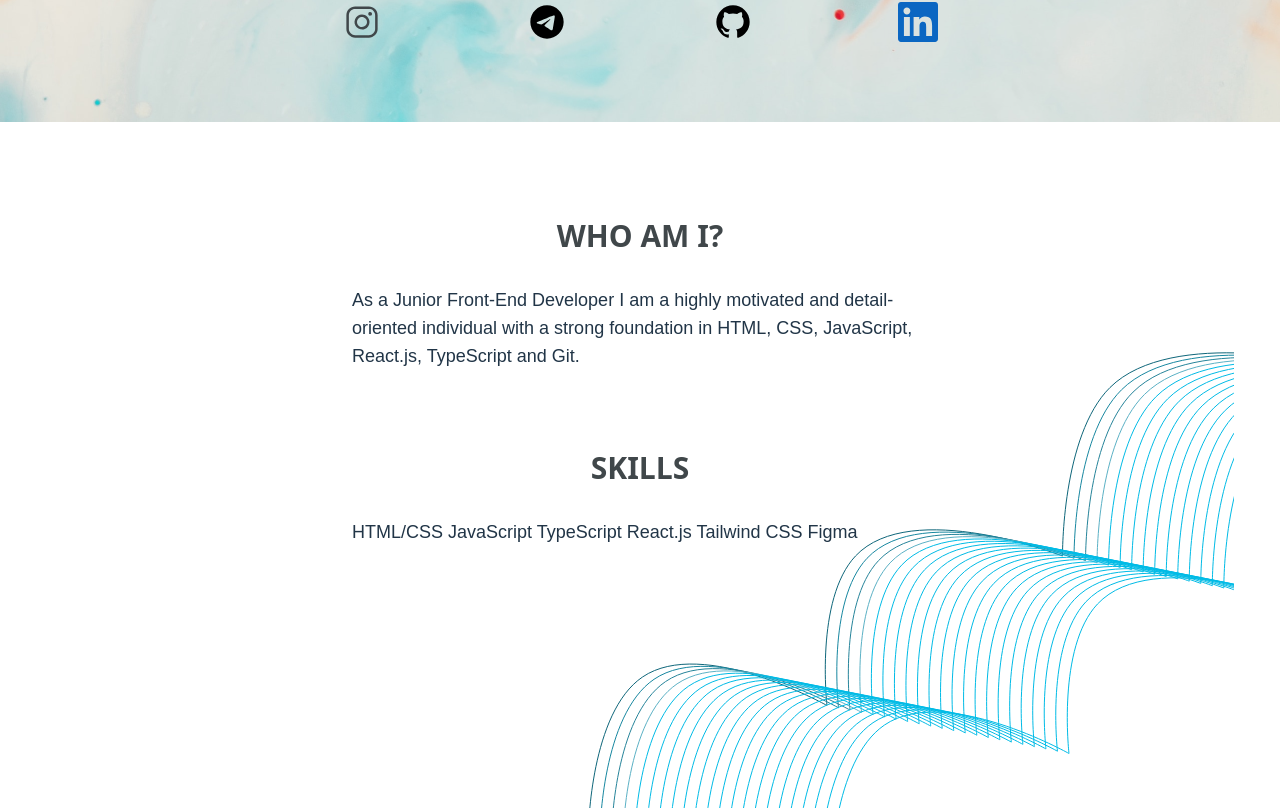
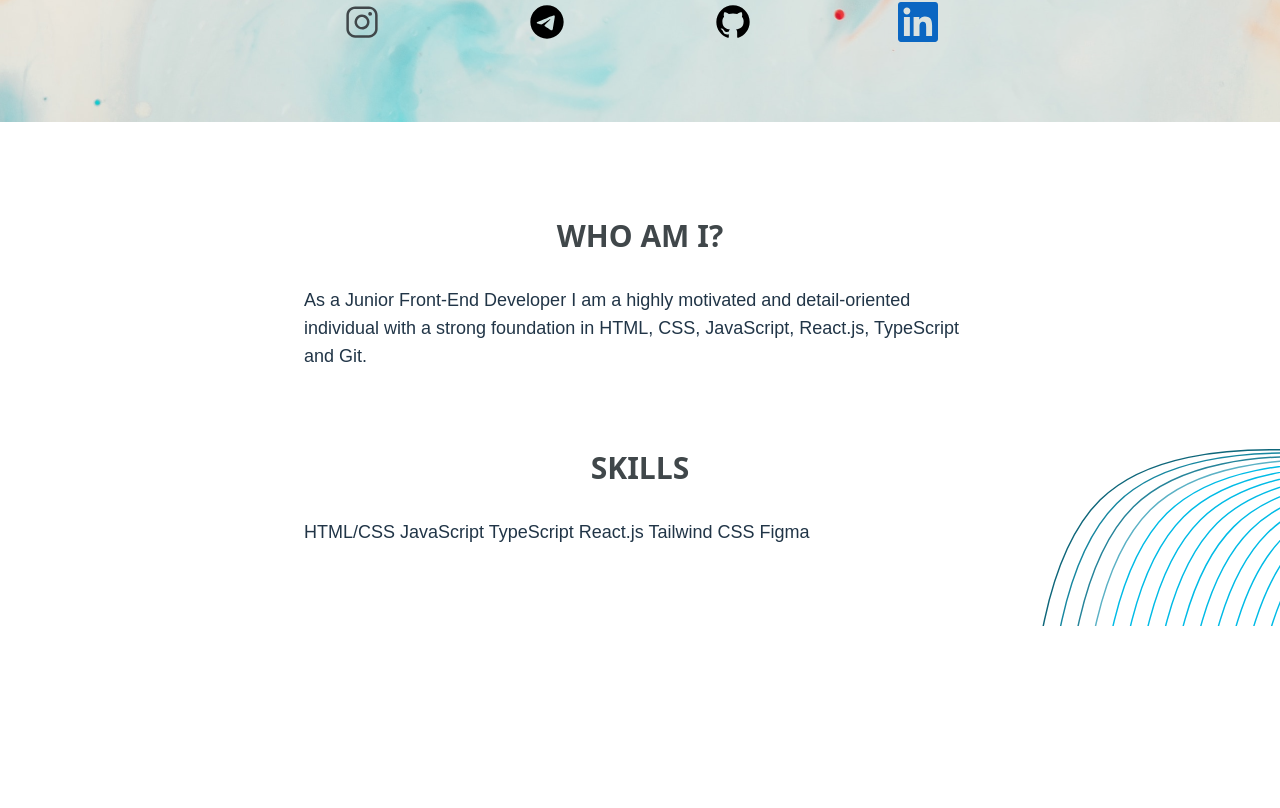
Before and after one commit to aniiaham/hamilton-portfolio, a React (Vite) app: page / in a window 1280 px wide. Shown: the part 652-1460 px from the top of the page. Built offline with nearby package versions, Linux system fonts and the light colour scheme.

Commit message:
first commit

```diff
--- a/src/scenes/about/index.tsx
+++ b/src/scenes/about/index.tsx
@@ -8,16 +8,11 @@ type Props = {};
 const Works = (props: Props) => {
   return (
     <section
-      className="relative mx-auto mt-4 h-full w-full max-w-xl bg-cover md:h-full"
+      className="relative mx-auto h-full w-full bg-aboutpage-bg bg-cover md:h-full"
       id="about"
     >
-      <img
-        alt="background"
-        src={Waves}
-        className="absolute -z-30 max-h-fit max-w-fit object-cover"
-      />
       <motion.div
-        className="mx-auto w-full py-20"
+        className="mx-auto mt-4 w-full max-w-2xl py-20"
         initial="hidden"
         whileInView="visible"
         viewport={{ once: true, amount: 0.5 }}
--- a/src/scenes/home/index.tsx
+++ b/src/scenes/home/index.tsx
@@ -12,7 +12,10 @@ type Props = {};
 
 const Home = (props: Props) => {
   return (
-    <section className="relative w-full gap-16 overflow-hidden bg-homepage-bg bg-cover bg-no-repeat pt-20 md:h-full">
+    <section
+      className="relative w-full gap-16 overflow-hidden bg-homepage-bg bg-cover bg-no-repeat pt-20 md:h-full"
+      id="home"
+    >
       <motion.div
         className="mx-auto w-full items-center justify-center md:flex md:h-5/6"
         initial="hidden"
--- a/tailwind.config.js
+++ b/tailwind.config.js
@@ -16,7 +16,7 @@ export default {
     extend: {
       backgroundImage: {
         "homepage-bg": "url('/src/assets/homepage.png')",
-        "aboutpage-bg": "url('/src/assets/aboutpage2.png')",
+        "aboutpage-bg": "url('/src/assets/Waves.svg')",
       },
       fontFamily: {
         primary: ["Abhaya Libres", "sans-serif"],
```
